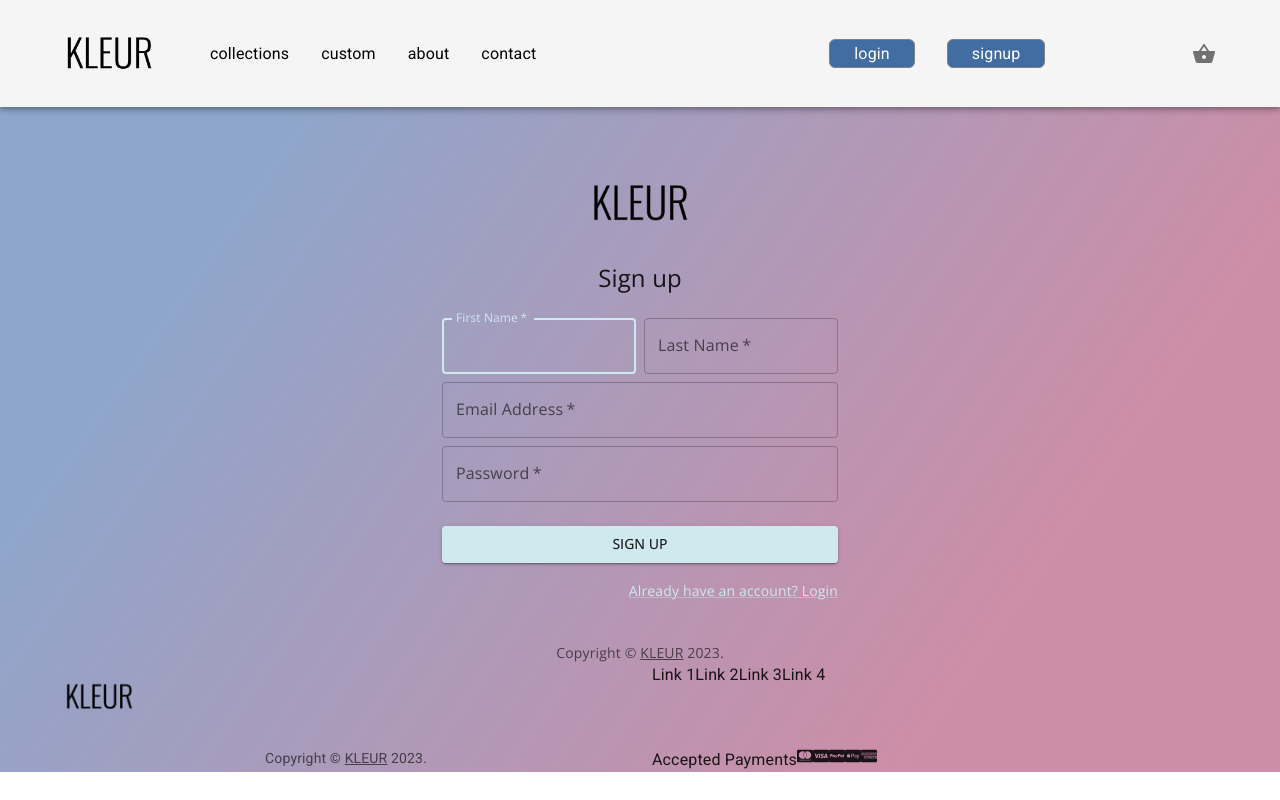
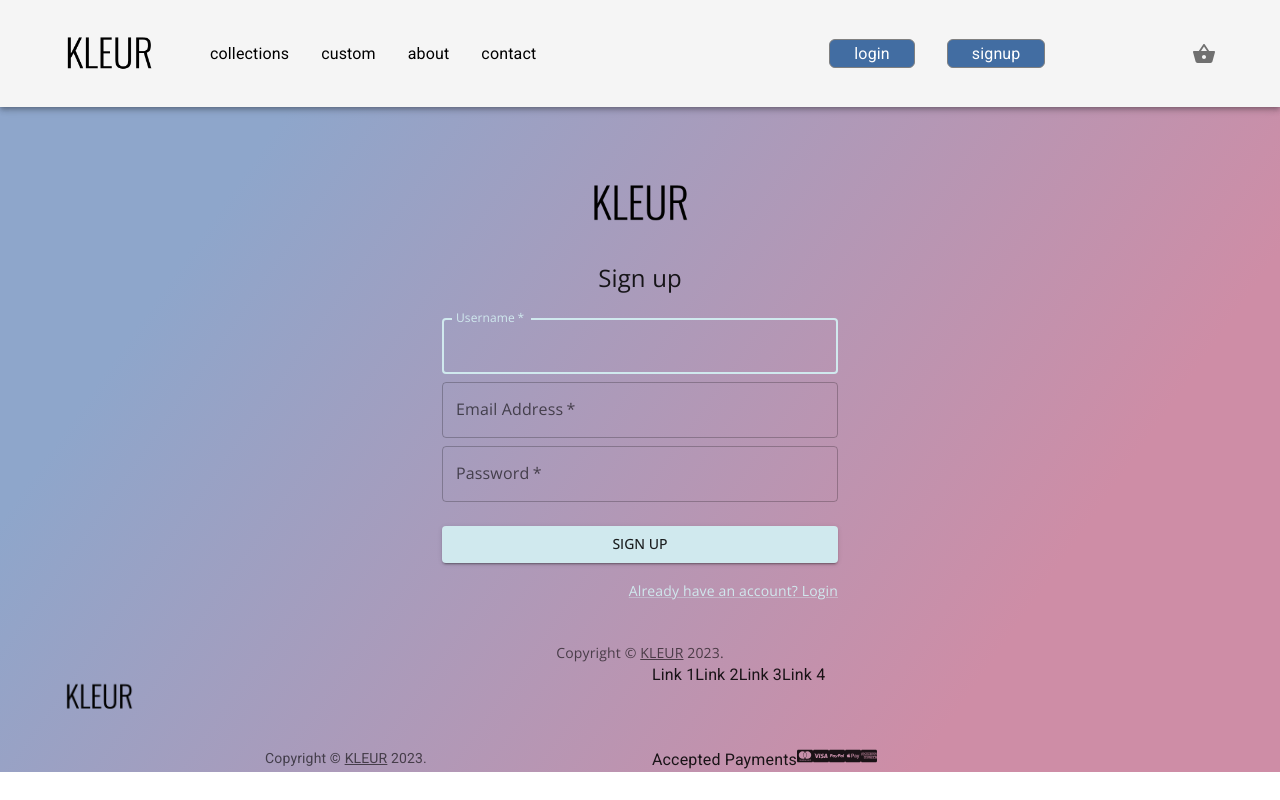
Before and after one commit to Mehcanic/project-3-frontend, a React (Vite) app: page /signup in a window 1280 px wide. Built offline with nearby package versions, Linux system fonts and the light colour scheme.

Commit message:
changed name for username in signup

```diff
--- a/src/components/Contact.tsx
+++ b/src/components/Contact.tsx
@@ -105,7 +105,3 @@ function Contact() {
 }
 
 export default Contact
-
-
-
-  // < Link to = {{ pathname: "https://www.linkedin.com/in/robwilhelmsson/" }} target = "_blank" ></Link >
--- a/src/pages/SignUp.tsx
+++ b/src/pages/SignUp.tsx
@@ -72,25 +72,15 @@ export default function SignUp() {
           </Typography>
           <Box component="form" noValidate onSubmit={handleSubmit} sx={{ mt: 3}}>
             <Grid container spacing={1}>
-              <Grid item xs={12} sm={6}>
+              <Grid item xs={12}>
                 <TextField
-                  autoComplete="given-name"
-                  name="firstName"
+                  autoComplete="user-name"
+                  name="userName"
                   required
                   fullWidth
-                  id="firstName"
-                  label="First Name"
+                  id="userName"
+                  label="Username"
                   autoFocus
-                />
-              </Grid>
-              <Grid item xs={12} sm={6}>
-                <TextField
-                  required
-                  fullWidth
-                  id="lastName"
-                  label="Last Name"
-                  name="lastName"
-                  autoComplete="family-name"
                 />
               </Grid>
               <Grid item xs={12}>
```
